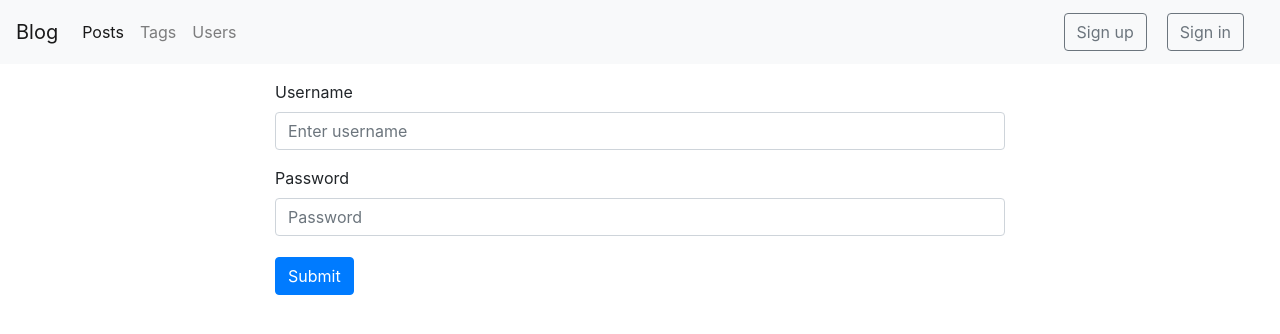
After one commit to OnshaBogdan/Django_blog, a Django app: page /blog/sign-in/ in a window 1280 px wide. The commit adds this page. Shown: the top 334 px of the page. Run offline with Django 3.2, Linux system fonts and the light colour scheme; some libraries are stand-ins or nearby versions.

Commit message:
User sign-in features added, consists of: 	1. FBV sign-in() 	2. user_sign_in_form.html template 	3. url-pattern - 'blog/sign-in/'

```diff
--- /dev/null
+++ b/blog/templates/blog/user_sign_in_form.html
@@ -0,0 +1,23 @@
+{% extends 'blog/base_blog.html' %}
+
+{% block title%}
+Sign up - {{ block.super }}
+{% endblock %}
+
+
+{% block content %}
+<form method="post" action=".">
+    {% csrf_token%}
+  <div class="form-group">
+    <label for="exampleInputEmail1">Username</label>
+    <input type="text" name="username" class="form-control" id="exampleInputEmail1" aria-describedby="emailHelp" placeholder="Enter username">
+
+  </div>
+  <div class="form-group">
+    <label for="exampleInputPassword1">Password</label>
+    <input type="password" name='password' class="form-control" id="exampleInputPassword1" placeholder="Password">
+  </div>
+
+  <button type="submit" class="btn btn-primary">Submit</button>
+</form>
+{% endblock%}
--- a/blog/urls.py
+++ b/blog/urls.py
@@ -14,6 +14,7 @@ urlpatterns = [
     path('tag/<str:slug>/update/', TagUpdate.as_view(), name='tag_update_url'),
     path('tag/<str:slug>/delete/', TagDelete.as_view(), name='tag_delete_url'),
     path('sign-up/', UserCreate.as_view(), name='user_sign_up_url'),
+    path('sign-in/', sign_in, name='user_sign_in_url'),
     path('user/<int:id>/',UserDetail.as_view(), name='user_detail_url'),
     path('users/', users_list, name='users_list_url')
 
--- a/blog/views.py
+++ b/blog/views.py
@@ -1,8 +1,9 @@
 from django.views.generic import View
 from django.contrib.auth.mixins import LoginRequiredMixin
+from django.contrib.auth import authenticate, login
 from django.core.paginator import Paginator
 from django.db.models import Q
-
+from .models import BlogUser
 from .utils import *
 from .forms import *
 
@@ -99,8 +100,20 @@ def posts_list(request):
     return render(request, 'blog/index.html', context=context)
 
 
-# def login(request):
-#   return render(request, 'blog/user_sign_up_form.html')
+def sign_in(request):
+    if request.method == 'GET':
+        return render(request, 'blog/user_sign_in_form.html')
+    else:
+        username = request.POST.get('username', False)
+        password = request.POST.get('password', False)
+
+        user = authenticate(username=username, password=password)
+
+        if user is not None:
+            login(request, user)
+            return redirect('posts_list_url')
+        else:
+            return render(request, 'blog/user_sign_in_form.html')
 
 
 def tags_list(request):
--- a/blogengine/urls.py
+++ b/blogengine/urls.py
@@ -14,11 +14,13 @@ Including another URLconf
     2. Add a URL to urlpatterns:  path('blog/', include('blog.urls'))
 """
 from django.contrib import admin
+from django.contrib.auth import views
 from django.urls import path, include
 from .views import redirect_blog
 
 urlpatterns = [
-    path('',redirect_blog),
+    path('', redirect_blog),
     path('admin/', admin.site.urls),
-    path('blog/', include('blog.urls'))
+    path('blog/', include('blog.urls')),
+
 ]
--- a/templates/base.html
+++ b/templates/base.html
@@ -51,7 +51,7 @@
         {% else %}
         <a href=" {% url 'user_sign_up_url' %} " class="btn btn-outline-secondary" role="button" style="margin-right:20px;" >Sign up</a>
 
-        <a href=" {% url 'user_sign_up_url' %} " class="btn btn-outline-secondary" role="button" style="margin-right:20px;" >Sign in</a>
+        <a href=" {% url 'user_sign_in_url' %} " class="btn btn-outline-secondary" role="button" style="margin-right:20px;" >Sign in</a>
         {% endif %}
 
 
```
Also changed, not shown: db.sqlite3.
